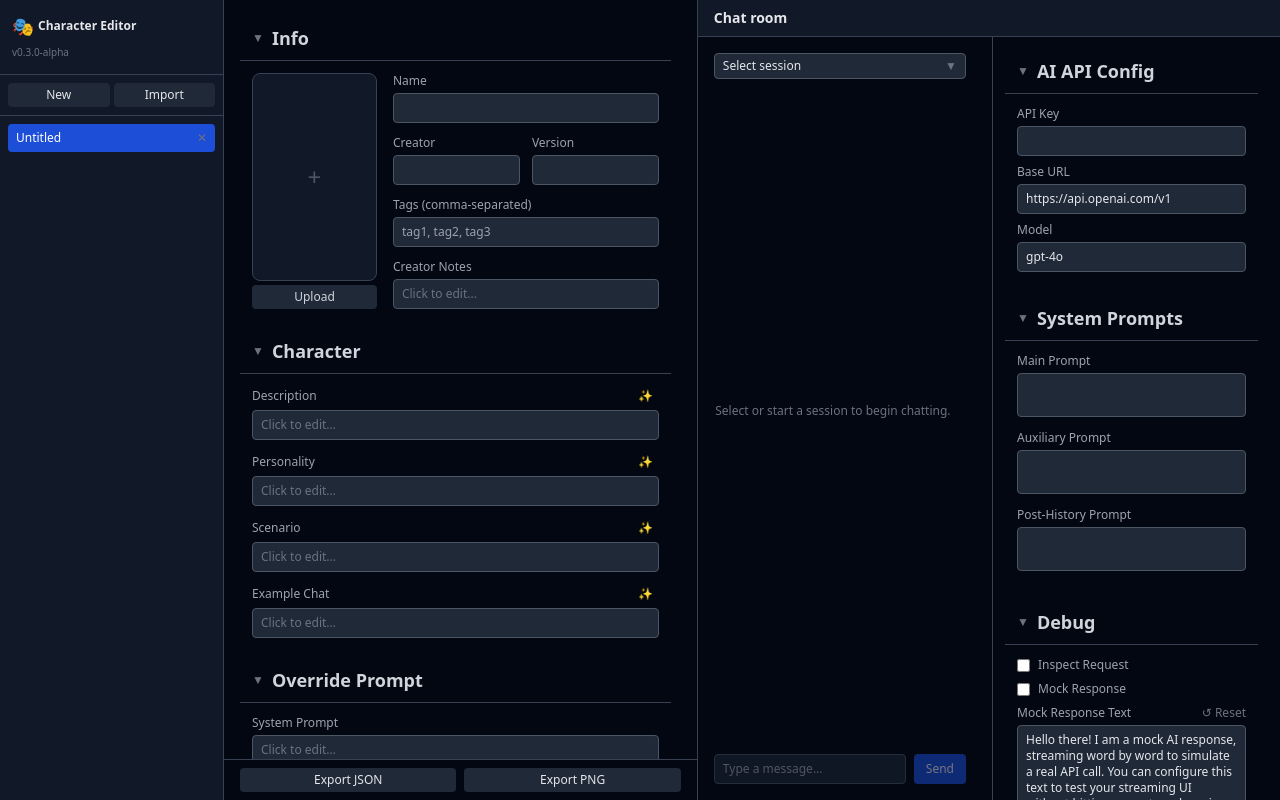
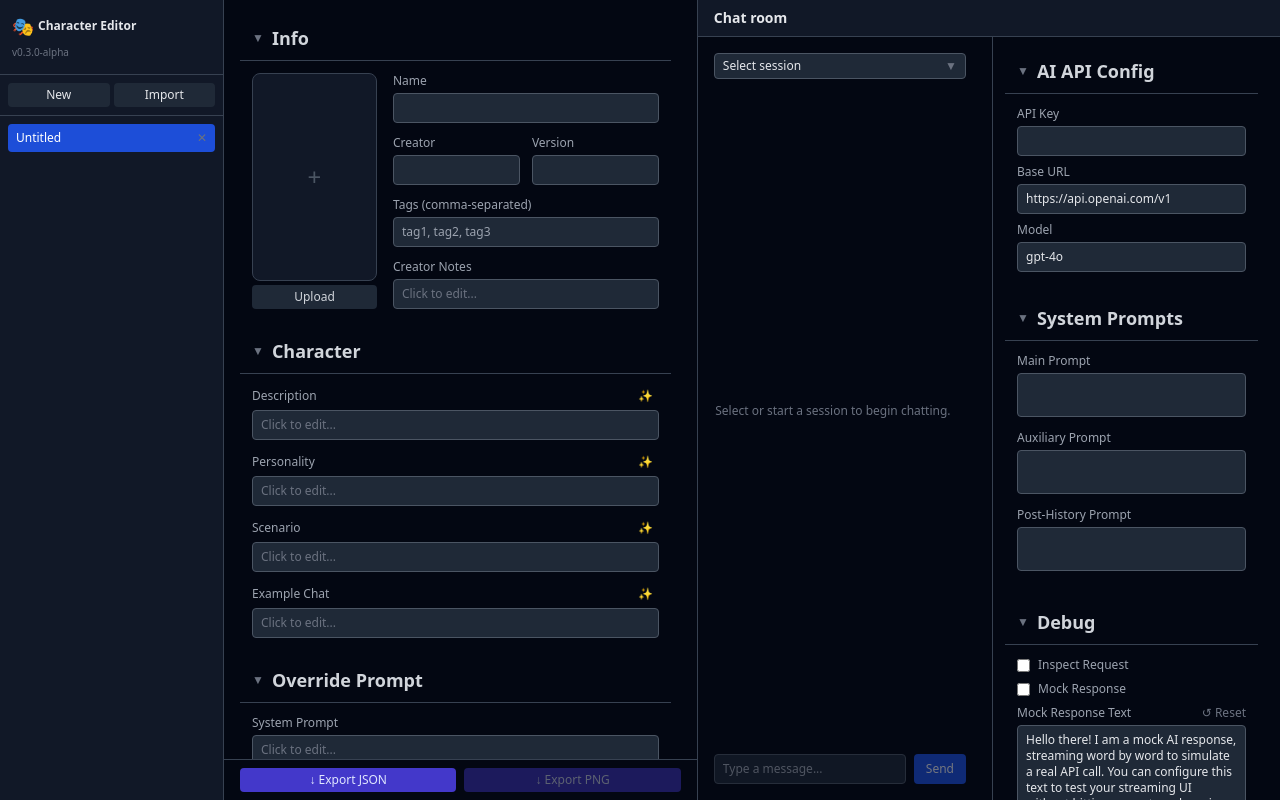
Before and after one commit to fyam1997/character-editor, a Vue app: page / in a window 1280 px wide. Both pictures are taken after a click on the button "New". Built offline with nearby package versions, Linux system fonts and the light colour scheme.

Commit message:
enhance: make export buttons more noticeable with indigo accent and disabled state

```diff
--- a/src/App.vue
+++ b/src/App.vue
@@ -74,13 +74,10 @@ async function handleExport(type: 'json' | 'png') {
     const blob = exportAsJson(json)
     downloadBlob(blob, createExportFilename(name, 'json'))
   } else if (type === 'png') {
-    if (store.pngBlob) {
-      const pngBytes = await store.pngBlob.arrayBuffer()
-      const blob = await exportAsPng(json, pngBytes)
-      downloadBlob(blob, createExportFilename(name, 'png'))
-    } else {
-      alert('No PNG image to export. Import a PNG card first, or export as JSON.')
-    }
+    if (!store.pngBlob) return
+    const pngBytes = await store.pngBlob.arrayBuffer()
+    const blob = await exportAsPng(json, pngBytes)
+    downloadBlob(blob, createExportFilename(name, 'png'))
   }
 }
 </script>
@@ -106,13 +103,14 @@ async function handleExport(type: 'json' | 'png') {
           </div>
           <div class="bg-gray-950 py-2 flex gap-2 border-t border-gray-700 text-xs px-4">
             <button
-              class="flex-1 px-2 py-1 bg-gray-800 hover:bg-gray-700 rounded text-center"
+              class="flex-1 px-2 py-1 bg-indigo-700 hover:bg-indigo-600 text-indigo-100 rounded text-center"
               @click="handleExport('json')"
-            >Export JSON</button>
+            >↓ Export JSON</button>
             <button
-              class="flex-1 px-2 py-1 bg-gray-800 hover:bg-gray-700 rounded text-center"
+              class="flex-1 px-2 py-1 bg-indigo-700 hover:bg-indigo-600 text-indigo-100 rounded text-center disabled:opacity-40 disabled:cursor-not-allowed"
+              :disabled="!store.pngBlob"
               @click="handleExport('png')"
-            >Export PNG</button>
+            >↓ Export PNG</button>
           </div>
         </template>
       </section>
```
